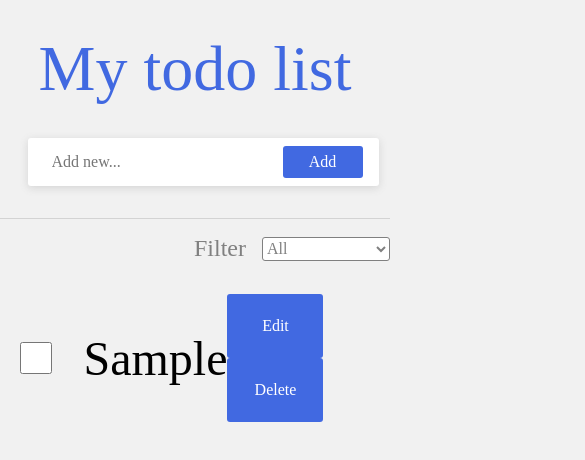
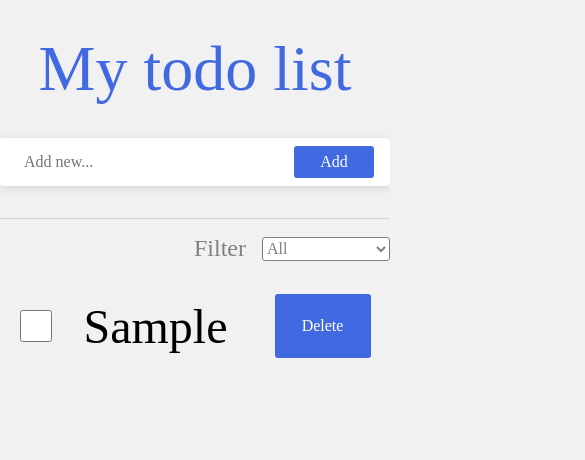
Before and after one commit to puzanovkirill/react-todo, a React (Create React App) app: page / in a window 390 px wide. Both pictures are taken after typing "Sample" into the empty fields and a click on the button "Add". Shown: the top 460 px of the page, 585 px wide, since content can reach past the window. Built offline with nearby package versions, Linux system fonts and the light colour scheme; the HTML template or start-up script is replaced by a standard one.

Commit message:
fix: edit button, feat: mobile version swipes

```diff
--- a/package.json
+++ b/package.json
@@ -9,6 +9,7 @@
       "react": "^17.0.2",
       "react-dom": "^17.0.2",
       "react-scripts": "4.0.3",
+      "react-swipeable": "^6.2.0",
       "web-vitals": "^1.1.2"
    },
    "scripts": {
--- a/src/App.css
+++ b/src/App.css
@@ -115,6 +115,8 @@ hr {
    display: flex;
    flex-direction: row;
    align-items: center;
+   position: relative;
+   width: 100%;
 }
 
 .todo-checkbox {
@@ -129,6 +131,7 @@ hr {
    display: flex;
    justify-content: space-between;
    margin-top: 2rem;
+   align-items: center;
 }
 
 .btns-wrapper {
@@ -154,16 +157,22 @@ hr {
 
 .todo-item {
    font-size: 3rem;
+   hyphens: auto;
+   word-break: break-all;
+   max-width: 40rem;
 }
 
 .todo-edit-input {
    position: absolute;
    margin-left: 4rem;
    background: transparent;
-   width: 40rem;
+   width: 90%;
    font-size: 3rem;
    border: none;
    border-bottom: 3px solid black;
+   word-break: break-all;
+   overflow: fragments;
+   height: 5rem;
 }
 
 .todo-edit-input:focus{
@@ -177,12 +186,37 @@ hr {
 
 .invisible {
    opacity: 0;
+   z-index: -100;
 }
 
 .visible {
    opacity: 1;
+   z-index: 100;
 }
 
 .todo-container {
    margin-bottom: 3rem;
 }
+
+
+@media (max-width: 768px) {
+   .todo-form{
+      width: 100%;
+   }
+
+   .todo-edit-input{
+      width: 80%;
+      height: auto;
+
+   }
+
+   .input-box{
+      display: block;
+      margin: 0;
+      padding: 0;
+      width: 100%;
+   }
+   .todo-input{
+      width: 100%;
+   }
+}
--- a/src/App.js
+++ b/src/App.js
@@ -9,7 +9,7 @@ function App() {
    const [filter, setFilter] = useState('All');
    const [filteredTodos, setFilteredTodos] = useState([]);
 
-   const filterHandeler = () => {
+   const filterHandler = () => {
       switch (filter) {
          case 'Completed': {
             setFilteredTodos(todos.filter((item) => item.completed === true));
@@ -32,7 +32,7 @@ function App() {
 
    useEffect(() => {
       saveLocalTodos();
-      filterHandeler();
+      filterHandler();
    }, [todos, filter]);
 
    const saveLocalTodos = () => {
--- a/src/components/Todo.js
+++ b/src/components/Todo.js
@@ -1,7 +1,34 @@
-import React, { useState, useEffect } from 'react';
+import React, { useState, useEffect, useRef } from 'react';
+import { useSwipeable } from 'react-swipeable';
 
 const Todo = ({ todos, todo, setTodos }) => {
    const [isEditing, setIsEditing] = useState(false);
+   const ref = useRef(null);
+   const swipeConfig = {
+      delta: 20,
+      preventDefaultTouchmoveEvent: false,
+      trackTouch: true,
+      trackMouse: false,
+      rotationAngle: 0,
+   };
+   const swipeHandler = useSwipeable({
+      onSwipedRight: (e) => deleteHandler(),
+      onSwipedLeft: (e) => completeHandler(),
+      onSwiping: (e) => console.log(e),
+      ...swipeConfig,
+   });
+
+   useEffect(() => {
+      if (ref.current) {
+         const handleOutsideClick = (e) => {
+            if (e.target !== ref.current && isEditing) {
+               setIsEditing(!isEditing);
+            }
+         };
+         window.addEventListener('click', handleOutsideClick);
+         return () => window.removeEventListener('click', handleOutsideClick);
+      }
+   });
 
    const deleteHandler = () => {
       setTodos(todos.filter((item) => item.id !== todo.id));
@@ -16,7 +43,7 @@ const Todo = ({ todos, todo, setTodos }) => {
       );
    };
 
-   const editHandeler = (e) => {
+   const editHandler = (e) => {
       if (isEditing) {
          todo.text = e.target.value;
          console.log(setTodos);
@@ -31,17 +58,25 @@ const Todo = ({ todos, todo, setTodos }) => {
                type="checkbox"
                className="todo-checkbox"
                onChange={completeHandler}
-               checked={todo.completed ? true : false}
+               checked={!!todo.completed}
             />
             <textarea
-               type="text"
                className={`todo-edit-input ${
                   isEditing ? 'visible' : 'invisible'
                }`}
                defaultValue={`${isEditing ? todo.text : ''}`}
-               onChange={editHandeler}
+               onChange={editHandler}
+               onKeyDown={(e) => {
+                  if (e.key === 'Escape') setIsEditing(!isEditing);
+               }}
+               ref={ref}
             />
             <li
+               onClick={(e) => {
+                  setIsEditing(!isEditing);
+                  editHandler(e);
+               }}
+               {...swipeHandler}
                className={`todo-item ${todo.completed ? 'completed' : ''} ${
                   isEditing ? 'invisible' : 'visible'
                }`}
@@ -50,14 +85,6 @@ const Todo = ({ todos, todo, setTodos }) => {
             </li>
          </div>
          <div className="btn-wrapper">
-            <button
-               onClick={() => {
-                  setIsEditing(!isEditing);
-               }}
-               className="todo-edit-btn"
-            >
-               Edit
-            </button>
             <button onClick={deleteHandler} className="todo-delete-btn">
                Delete
             </button>
```
Also changed, not shown: 1 other file (tests, documents, lock files or other folders).
